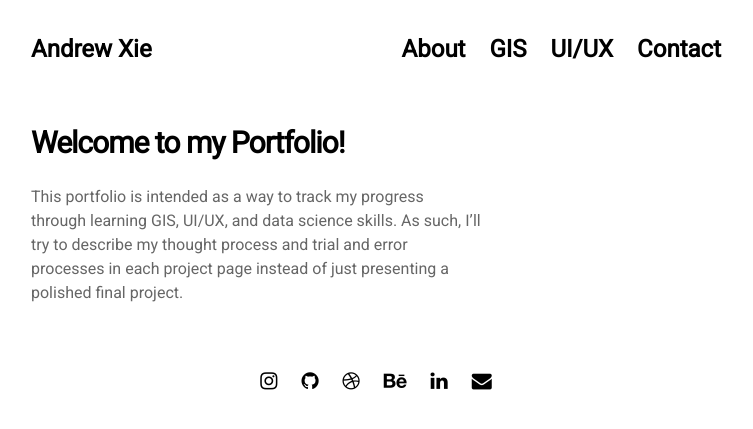
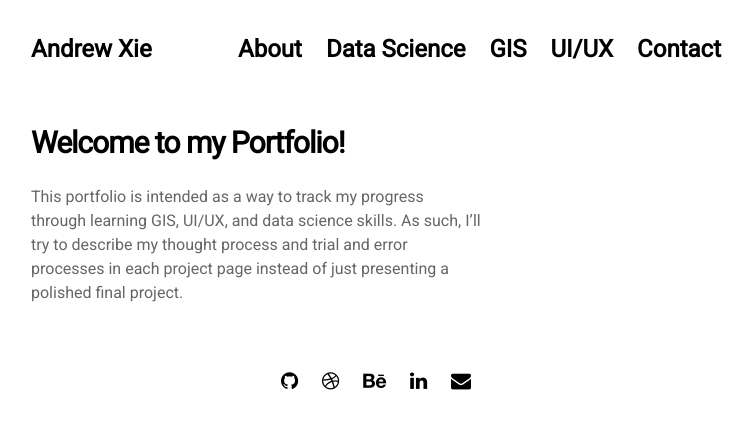
Before and after one commit to andrewxie43/andrewxie43.github.io, a Jekyll site: the page built from index.md, in a window 1280 px wide. Shown: the top 429 px of the page, without its empty margins (264-1017 px from the left). Built offline with Jekyll 4.4.1, drawn with Linux system fonts in a browser that asks for light colours; nearby versions of some CDN libraries.

```diff
--- a/_data/settings.yml
+++ b/_data/settings.yml
@@ -3,6 +3,7 @@
 
 menu:
 - {name: 'About',    url: 'about'}
+- {name: 'Data Science', url: 'ds'}
 - {name: 'GIS', url: 'gis'}
 - {name: 'UI/UX', url: 'ui-ux'}
 - {name: 'Contact',  url: 'contact'}
@@ -17,7 +18,6 @@
 # Contact Section
 
 social:
-- {icon: 'instagram', link: 'https://instagram.com/ayxie2'}
 - {icon: 'github',    link: 'https://github.com/andrewxie43'}
 - {icon: 'dribbble',  link: 'https://dribbble.com/ayxie2'}
 - {icon: 'behance',  link: 'https://www.behance.net/andrewxie1'}
```
Also changed, not shown: pages/about.md (line endings or trailing spaces), 1 other file.
